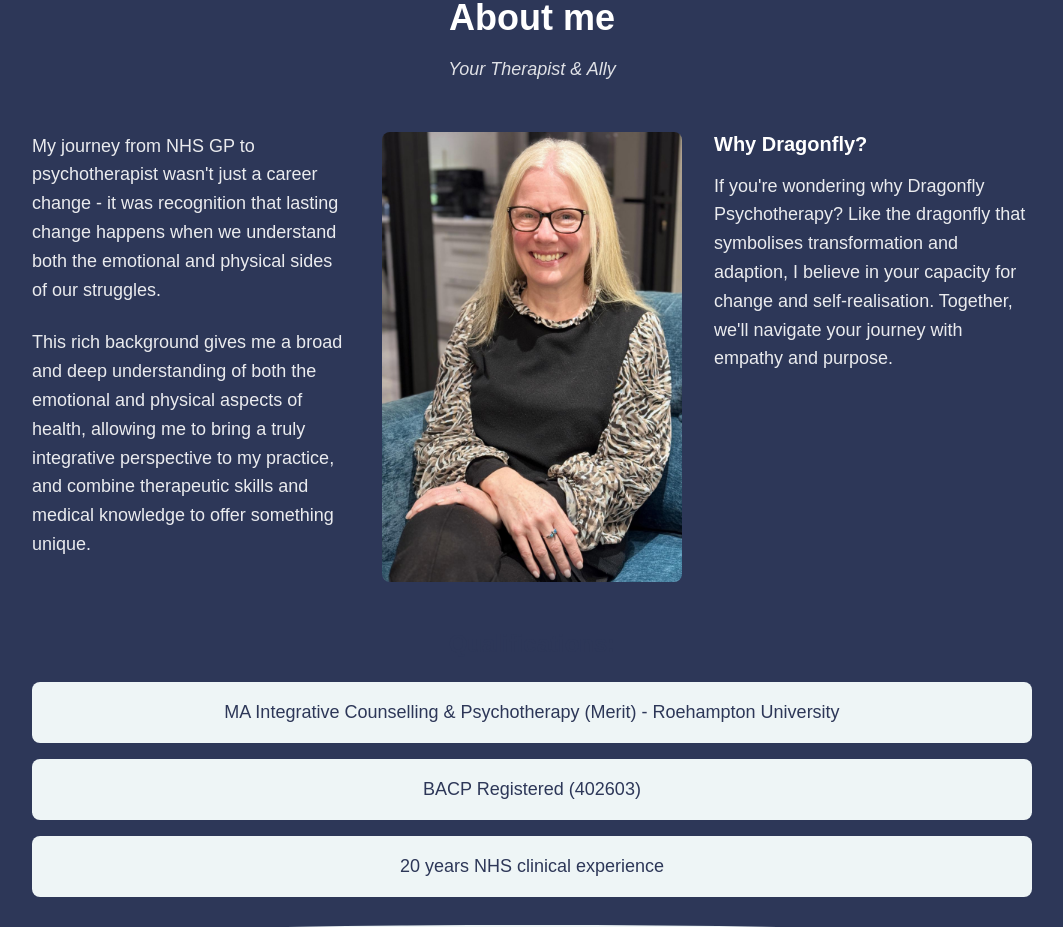
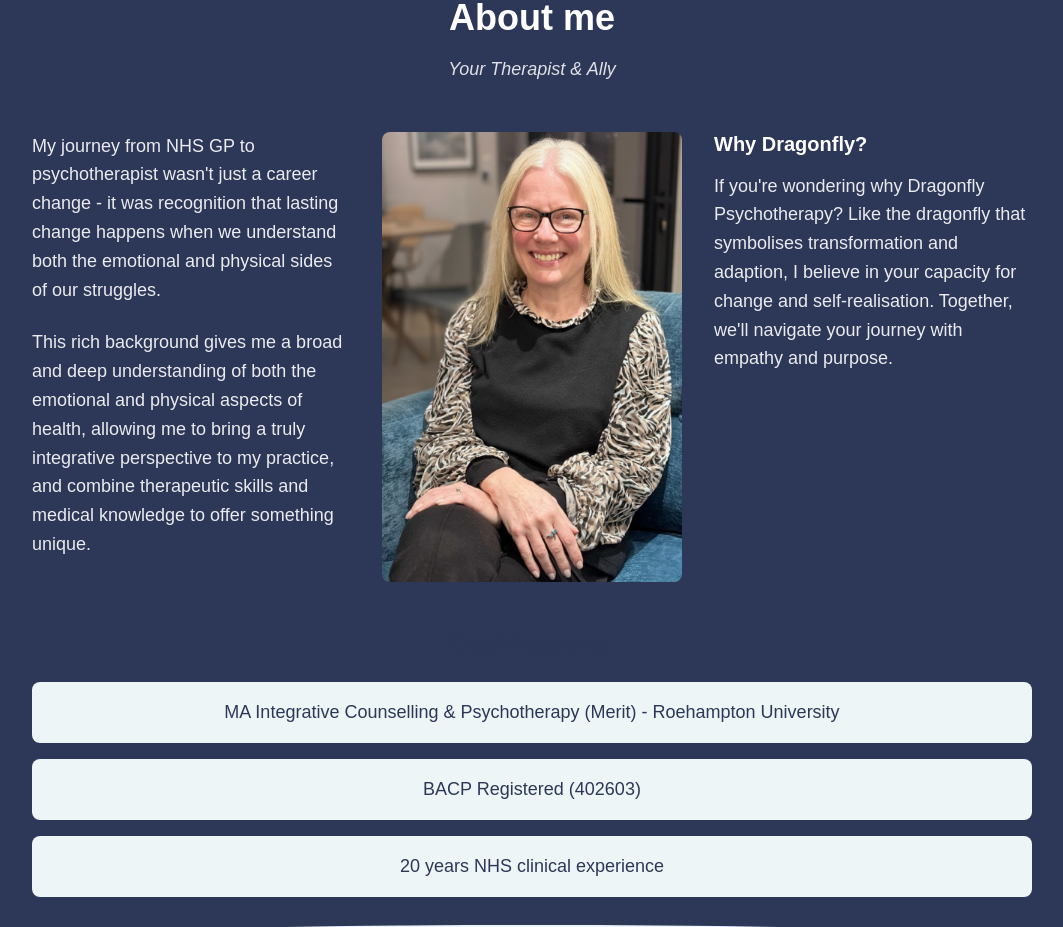
Before and after one commit to MayGee79/dragonfly, a Next.js app: page / in a window 1280 px wide. Shown: the part 1220-2147 px from the top of the page, without its empty margins (108-1171 px from the left). Built offline with nearby package versions, Linux system fonts and the light colour scheme.

Commit message:
About Me: use updated photo VF_002_v2.png (was hardcoded VF_002_about.png)

```diff
--- a/components/AboutMe.tsx
+++ b/components/AboutMe.tsx
@@ -23,8 +23,7 @@ export default function AboutMe() {
             </p>
           </div>
           <div className={styles.columnImage}>
-            {/* About Me photo: use public/images/VF_002_about.png — save your new photo with this name to avoid cache */}
-            <img src="/images/VF_002_about.png" alt="Victoria Froome" className={styles.image} />
+            <img src="/images/VF_002_v2.png" alt="Victoria Froome" className={styles.image} />
           </div>
           <div className={styles.column}>
             <h3 className={styles.columnTitle}>Why Dragonfly?</h3>
```
